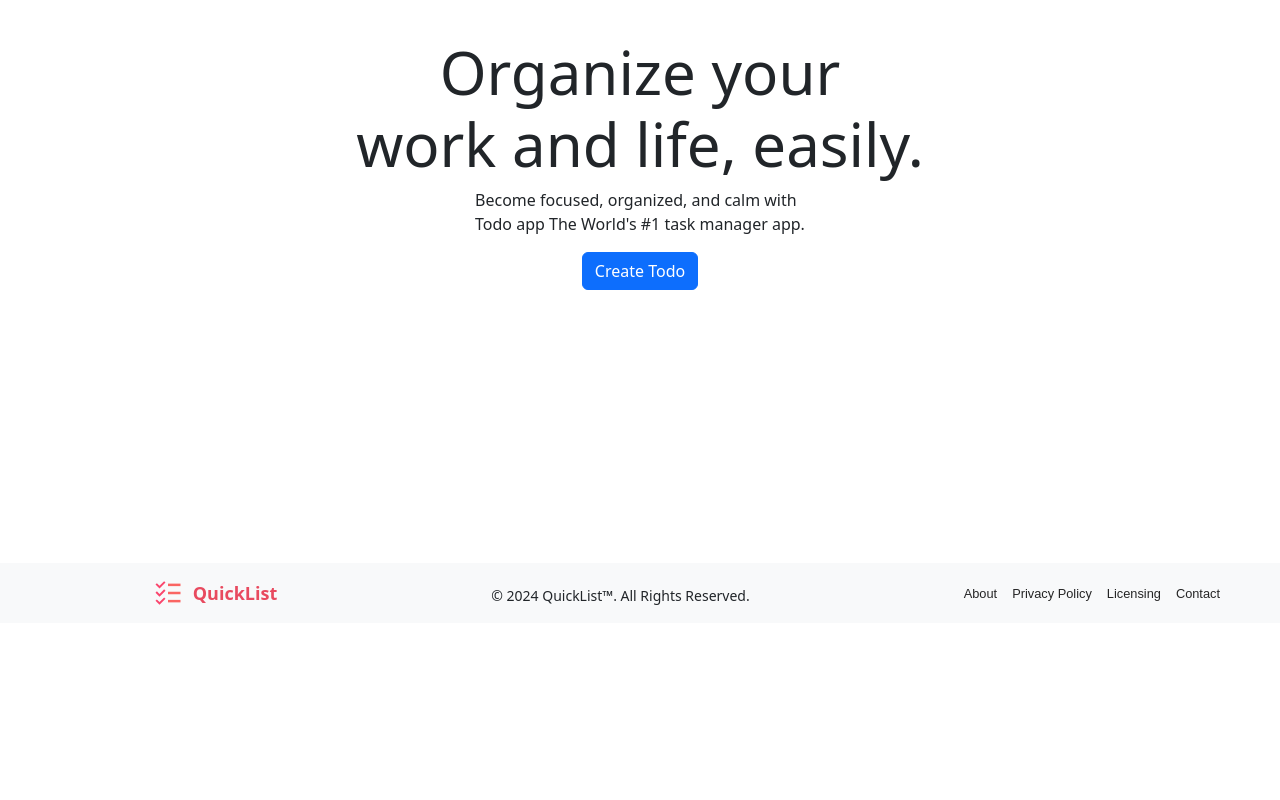
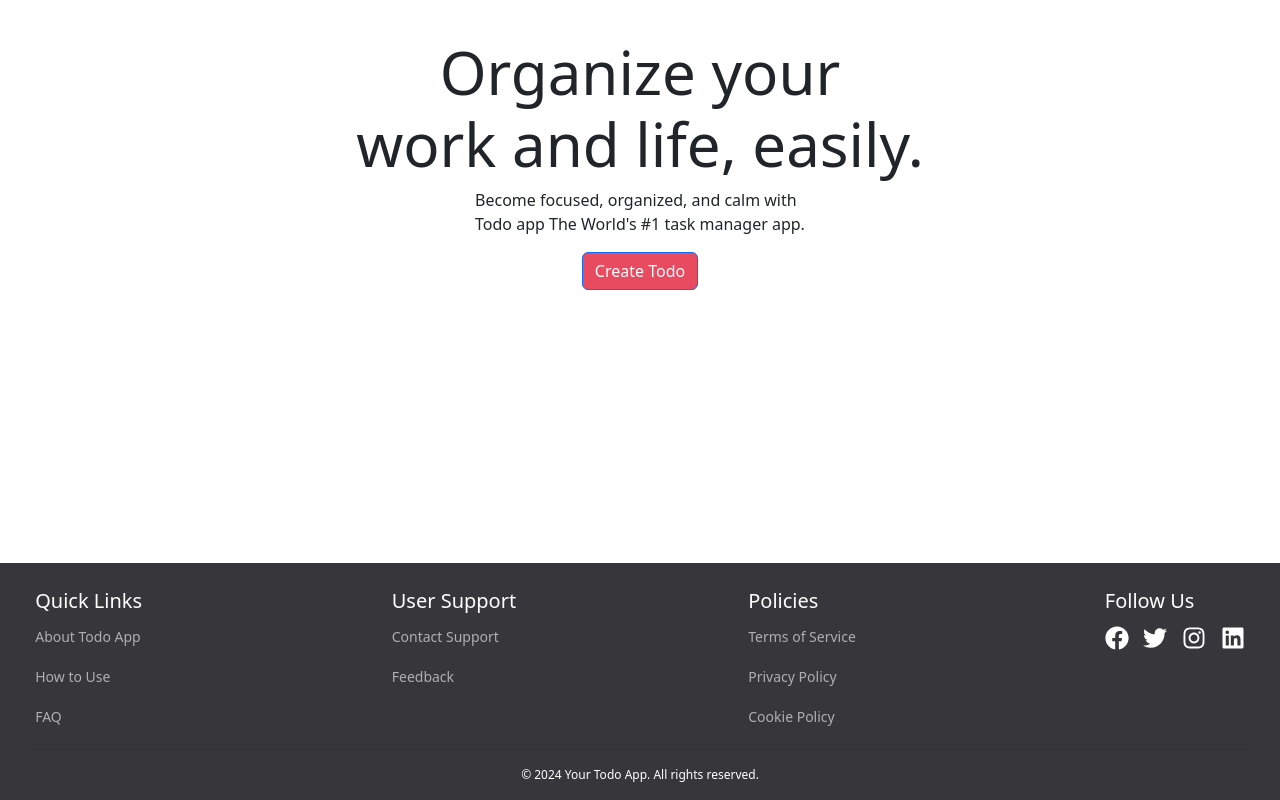
Before and after one commit to Aditi020/Todo-Mern-stack, a React (Vite) app in the folder Frontend/: page /home in a window 1280 px wide. Shown: the part 305-1105 px from the top of the page. Before the commit the page ends 928 px from the top, so only its background shows below. Built offline with nearby package versions, Linux system fonts and the light colour scheme.

Commit message:
Improved Footer

```diff
--- a/Frontend/src/App.css
+++ b/Frontend/src/App.css
@@ -0,0 +1,6 @@
+@media (max-width: 780px) {
+.App{
+    margin-right: -80px;
+}
+
+}
--- a/Frontend/src/App.jsx
+++ b/Frontend/src/App.jsx
@@ -1,10 +1,10 @@
 import RouteConfig from './Route'; // Importing RouteConfig
 import Navbar from './Components/Navbar/Navbar';
 import Footer from './Components/Footer/Footer';
-
+import "./App.css"
 function App() {
   return (
-    <div>
+    <div className='App'>
       <Navbar />
       <RouteConfig />
       <Footer />
--- a/Frontend/src/Components/Footer/Footer.css
+++ b/Frontend/src/Components/Footer/Footer.css
@@ -1,55 +1,85 @@
-.custom-footer {
-    width: 100%;
-    background-color: #f8f9fa;
-    padding: 15px 0;
+.footer {
+    background-color: #37373b;
 }
 
-.footer-container {
-    display: flex;
-    justify-content: space-between;
-    align-items: center;
-    max-width: 1200px;
-    margin: 0 auto;
-    padding: 0 20px;
-}
-
-.footer-brand {
-    display: flex;
-    align-items: center;
-    margin-left: 8%;
-}
-
-.footer-icon {
-    margin-right: 10px;
-
-}
-
-.footer-brand-name {
-    font-size: 18px;
-    font-weight: bold;
-    color: #e84a5f !important;
-}
-
-.footer-copyright {
-    text-align: center;
-    flex-grow: 1;
-    font-size: 14px;
-    margin-bottom: -5px;
+.footer-padding {
+    padding: 0rem 2rem;
+    /* Reduced padding for a compact footer */
 }
 
 .footer-links {
     display: flex;
-    gap: 15px;
+    justify-content: space-between;
+    align-items: flex-start;
+    flex-wrap: wrap;
+    width: 100%;
+    margin-bottom: 1.5rem;
+    /* Adjusted margin for a tighter fit */
 }
 
-.footer-link {
-    text-decoration: none;
-    color: #252525 !important;
-    font-size: 14px;
-    transition: color 0.3s ease;
-    font: 0.8em sans-serif;
+.footerlinksdiv {
+    width: 140px;
+    /* Reduced width for a more compact look */
+    margin: 0.2rem;
+    /* Reduced margin for a tighter layout */
+    display: flex;
+    flex-direction: column;
+    color: white;
+    margin-bottom: -20px;
 }
 
-.footer-link:hover {
-    color: #0056b3 !important;
+.footerlinksdiv a {
+    color: rgb(175, 175, 179);
+    text-decoration: none;
 }
+
+.footerlinksdiv h4 {
+    font-size: 20px;
+    /* Reduced font size */
+    line-height: 1.5;
+    margin-bottom: 0.rem;
+    /* Adjusted margin */
+    padding-top: 20px;
+}
+
+.footerlinksdiv p {
+    font-size: 14px;
+    /* Reduced font size */
+    line-height: 1.5;
+    padding: 0.1rem 0;
+    /* Reduced padding */
+}
+
+.socialmedia {
+    display: flex;
+    flex-direction: row;
+    justify-content: space-between ;
+}
+
+.footer-below {
+    display: flex;
+    justify-content: center;
+    /* Center the copyright text */
+    margin-top: 0.5rem;
+    /* Adjusted margin for spacing */
+}
+
+
+.footer-copyright {
+    font-size: 12px;
+    /* Reduced font size */
+    color: white;
+}
+
+/* Responsive Styles */
+@media screen and (max-width: 550px) {
+    .footerlinksdiv h4 {
+        font-size: 18px;
+        /* Further reduce for smaller screens */
+    }
+
+    .footerlinksdiv p {
+        font-size: 12px;
+        /* Further reduce for smaller screens */
+    }
+}
--- a/Frontend/src/Components/Footer/Footer.jsx
+++ b/Frontend/src/Components/Footer/Footer.jsx
@@ -1,24 +1,52 @@
 import React from 'react';
 import './Footer.css';
-import { FcTodoList } from "react-icons/fc";
+import { FaFacebook, FaTwitter, FaInstagram, FaLinkedin } from 'react-icons/fa';
 
 const Footer = () => {
   return (
-    <footer className="custom-footer">
-      <div className="footer-container">
-        <div className="footer-brand">
-          <FcTodoList size={30} className="footer-icon" style={{ filter: 'invert(41%) sepia(70%) saturate(3200%) hue-rotate(320deg) brightness(97%) contrast(102%)' }} />
-          <span className="footer-brand-name">QuickList</span>
+    <div className="footer">
+      <div className="footer-padding">
+        <div className="footer-links">
+          <div className="footerlinksdiv">
+            <h4>Quick Links</h4>
+            <a href="/about"><p>About Todo App</p></a>
+            <a href="/how-to-use"><p>How to Use</p></a>
+            <a href="/faq"><p>FAQ</p></a>
+          </div>
+
+          <div className="footerlinksdiv">
+            <h4>User Support</h4>
+            <a href="/contact-support"><p>Contact Support</p></a>
+            <a href="/feedback"><p>Feedback</p></a>
+          </div>
+
+          <div className="footerlinksdiv">
+            <h4>Policies</h4>
+            <a href="/terms"><p>Terms of Service</p></a>
+            <a href="/privacy"><p>Privacy Policy</p></a>
+            <a href="/cookie"><p>Cookie Policy</p></a>
+          </div>
+
+          <div className="footerlinksdiv">
+            <h4>Follow Us</h4>
+            <div className="socialmedia">
+              <a href="https://facebook.com"><FaFacebook size={24} color='#ffff' /></a>
+              <a href="https://twitter.com"><FaTwitter size={24} color='#ffff' style={{ marginLeft: 10 }} /></a>
+              <a href="https://instagram.com"><FaInstagram size={24} color='#ffff' style={{ marginLeft: 10 }} /></a>
+              <a href="https://linkedin.com"><FaLinkedin size={24} color='#ffff' style={{ marginLeft: 10 }} /></a>
+            </div>
+          </div>
         </div>
-        <p className="footer-copyright">&copy; 2024 QuickList™. All Rights Reserved.</p>
-        <div className="footer-links">
-          <a href="#about" className="footer-link">About</a>
-          <a href="#privacy" className="footer-link">Privacy Policy</a>
-          <a href="#license" className="footer-link">Licensing</a>
-          <a href="#contact" className="footer-link">Contact</a>
+
+        <hr />
+
+        <div className="footer-below">
+          <div className="footer-copyright">
+            <p>© {new Date().getFullYear()} Your Todo App. All rights reserved.</p>
+          </div>
         </div>
       </div>
-    </footer>
+    </div>
   );
 };
 
--- a/Frontend/src/Components/Home/Home.jsx
+++ b/Frontend/src/Components/Home/Home.jsx
@@ -9,7 +9,7 @@ const Home = () => {
             <div className="container d-flex justify-content-center align-items-center flex-column">
                 <h1 className='text-center'>Organize your <br /> work and life, easily.</h1>
                 <p>Become focused, organized, and calm with<br /> Todo app The World's #1 task manager app.</p>
-                <Button as={Link} to="/todo" className='Home-btn'>
+                <Button as={Link} to="/todo" className='Home-btn' style={{ backgroundColor:"#e84a5f"}}>
                     Create Todo
                 </Button>
             </div>
```
